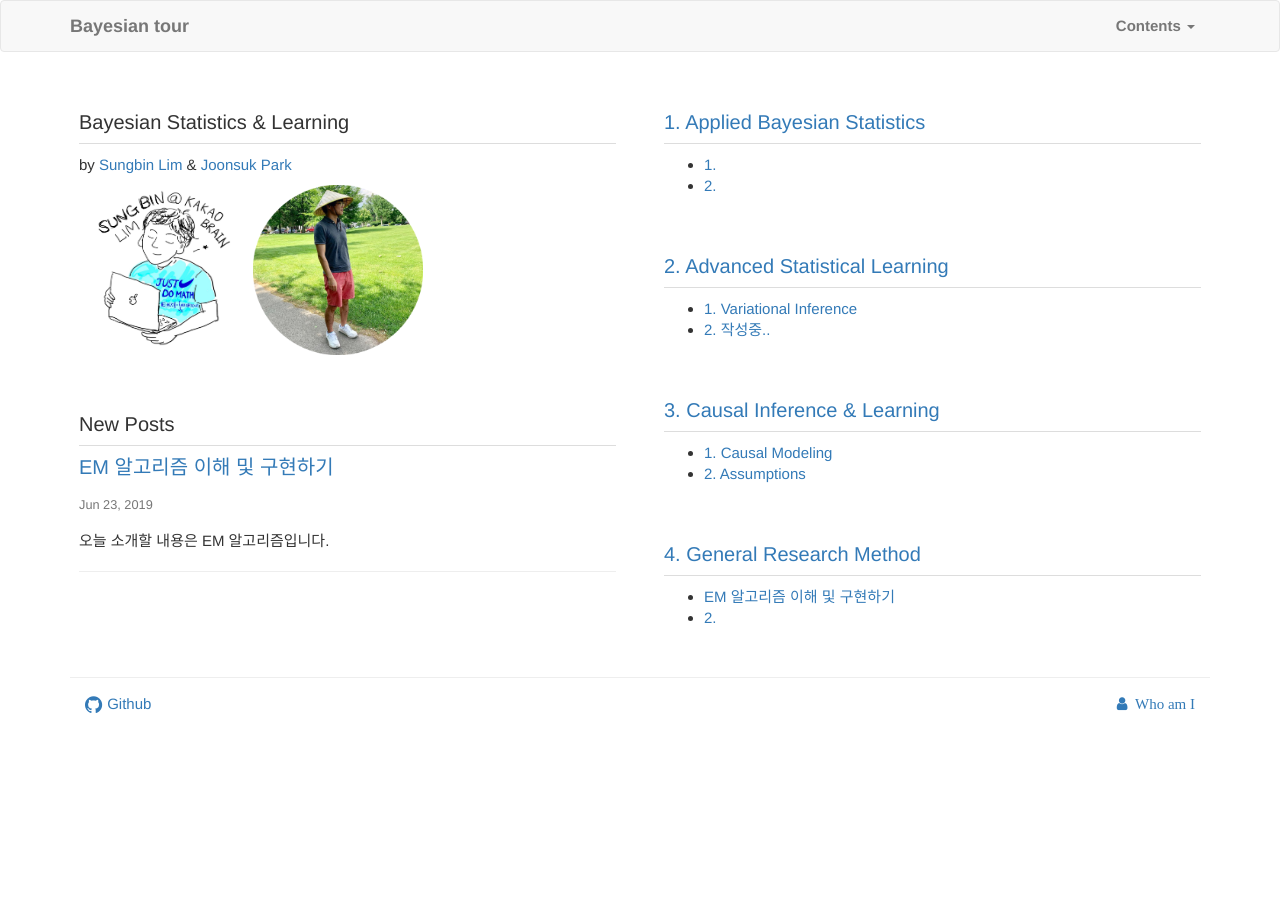
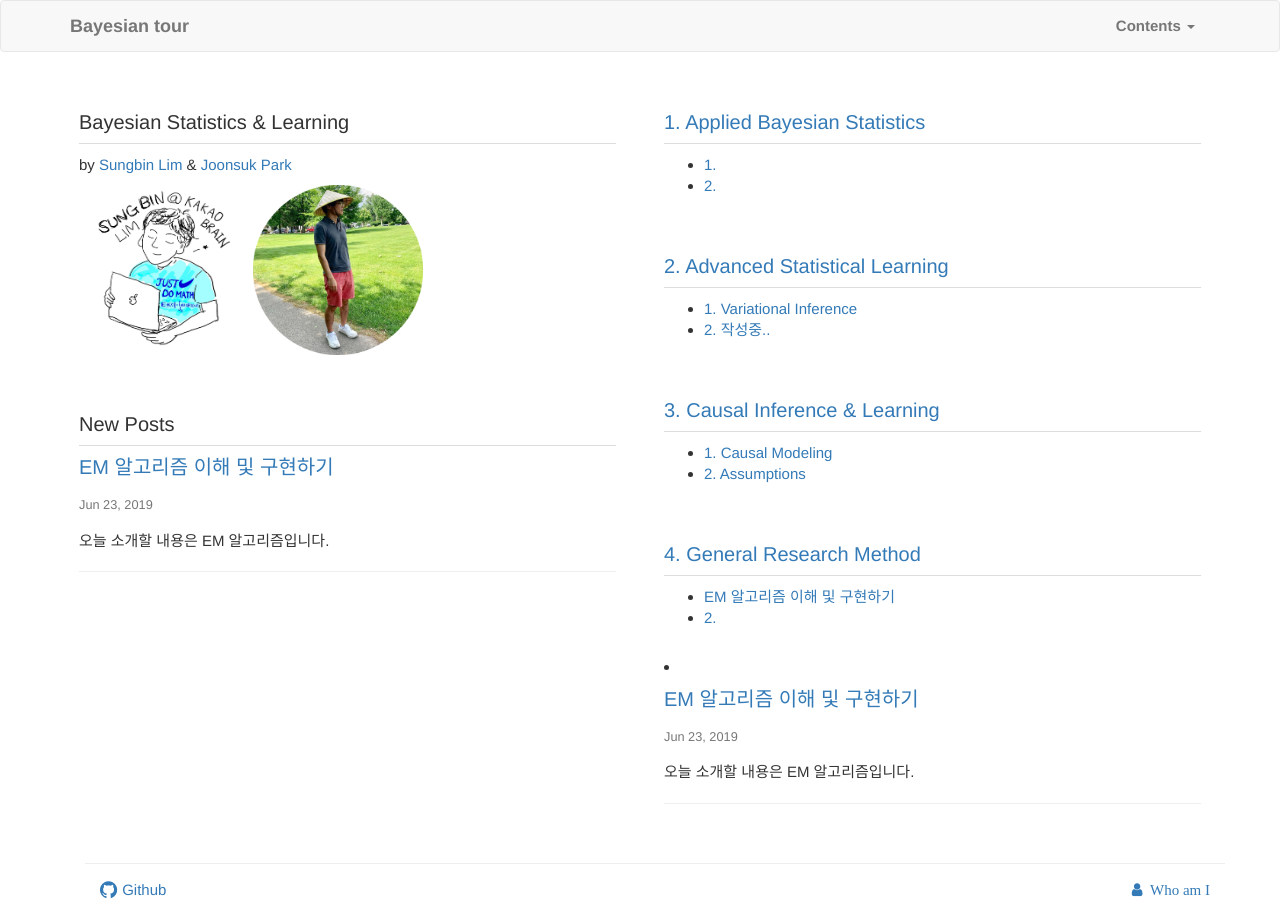
Before and after one commit to bayestour/blog, a Jekyll site: the page built from index.html, in a window 1280 px wide. Built offline with Jekyll 4.4.1, drawn with Linux system fonts in a browser that asks for light colours; nearby versions of some CDN libraries; library files that are not in the unit come from our copies; the list of posts is cut into pages by our own code.

Commit message:
Update index.html
post 자동으로 업데이트 하는지 테스트 용도

```diff
--- a/index.html
+++ b/index.html
@@ -181,5 +181,16 @@
         <li><a href="{{ site.baseurl }}/docs/grm/0200"> 2. </a></li>
       </ul>
     </div>
-  </div>
+    <div class="well-sm">
+      {% for post in paginator.posts %}
+      <li>
+        <h4>
+          <a href="{{ post.url | prepend: site.baseurl }}">{{ post.title }}</a>
+        </h4>
+        <p><span class="post-date">{{ post.date | date: "%b %-d, %Y" }}</span></p>
+        {{ post.excerpt }}
+        <hr/>
+      </li>
+      {% endfor %}
+    </div>
 </div>
```
